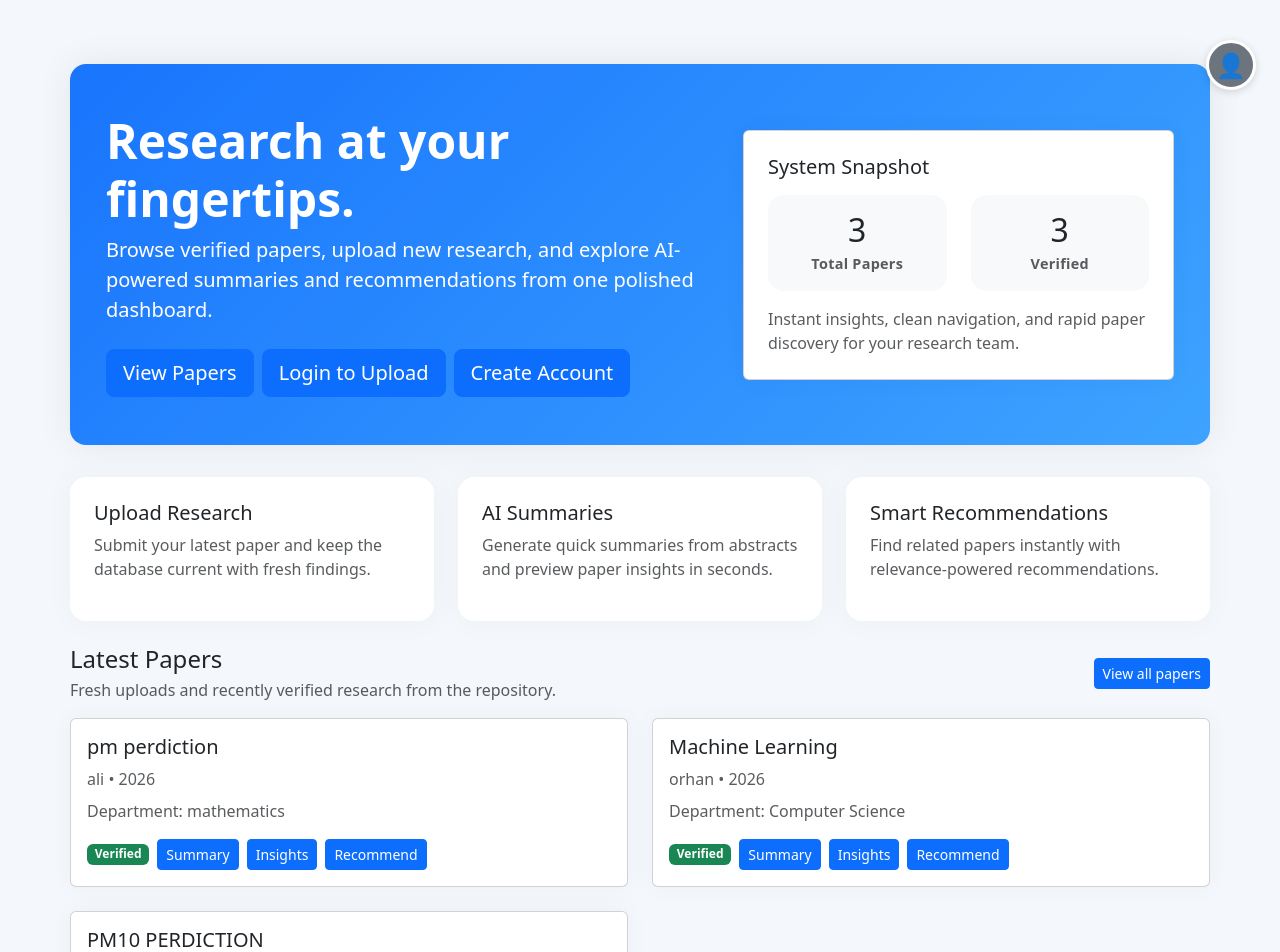
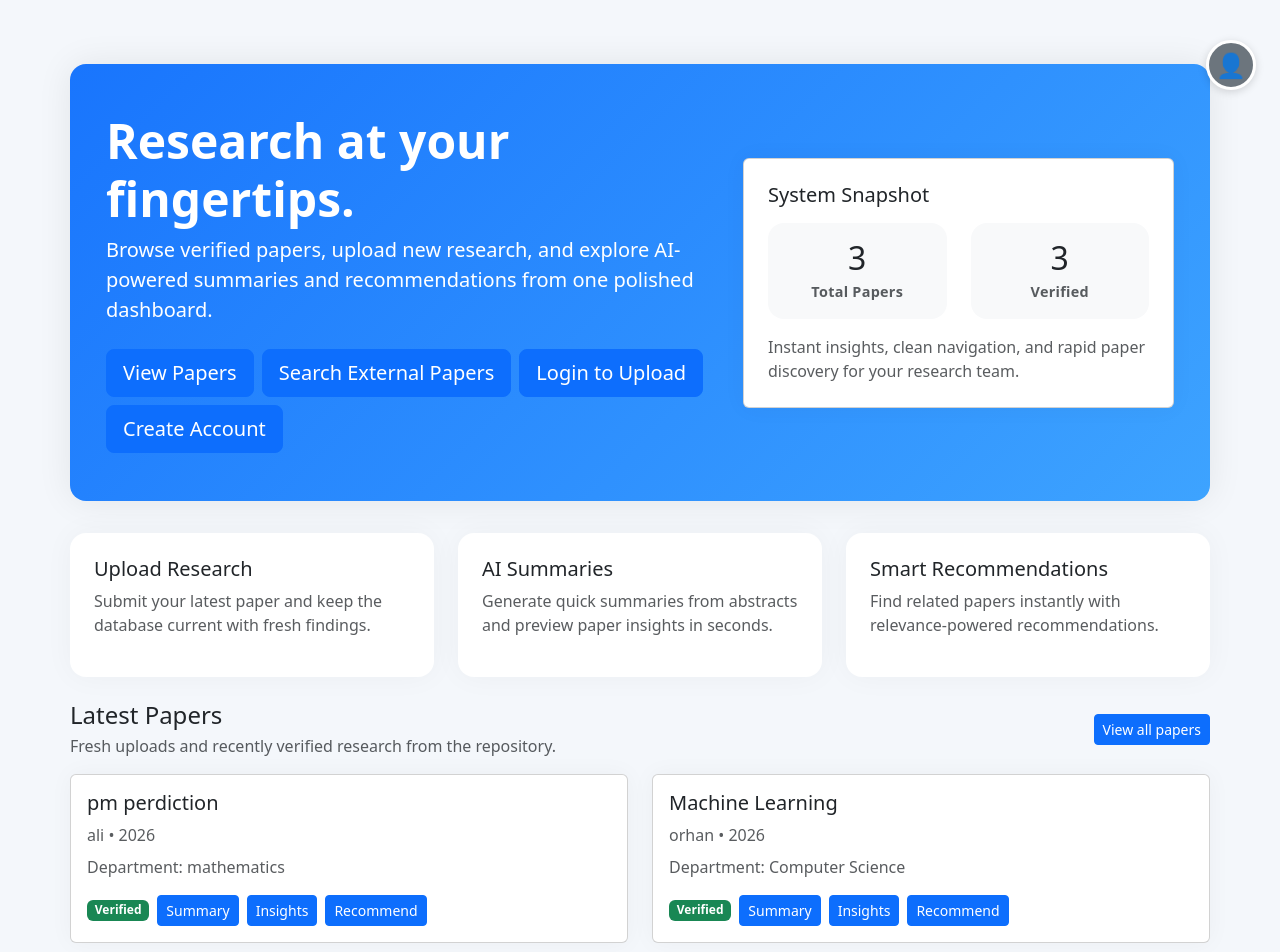
Before and after one commit to usman-infinity/Researcher_-Database_System, a Flask app: page / in a window 1280 px wide. Shown: the part 56-1008 px from the top of the page. Run offline with Flask 3, Linux system fonts and the light colour scheme.

Commit message:
Update README and external search author auto-search behavior

```diff
--- a/app/routes/papers.py
+++ b/app/routes/papers.py
@@ -151,6 +151,7 @@ def external_search():
     """Search OpenAlex and display results to import."""
     results = []
     query = None
+    auto_search = False
     if request.method == 'POST':
         query = request.form.get('query')
         if query:
@@ -167,4 +168,12 @@ def external_search():
         except Exception as e:
             flash(f'External search failed: {e}', 'danger')
 
-    return render_template('external_search.html', results=results, query=query)
+    elif current_user.is_authenticated:
+        query = current_user.name
+        auto_search = True
+        try:
+            results = search_openalex(query, num=10)
+        except Exception as e:
+            flash(f'External search failed: {e}', 'danger')
+
+    return render_template('external_search.html', results=results, query=query, auto_search=auto_search)
--- a/app/templates/external_search.html
+++ b/app/templates/external_search.html
@@ -4,6 +4,11 @@
 <div class="container py-4">
     <h2>Search External Papers (via OpenAlex)</h2>
     <p class="text-muted mb-3">Enter a paper title, DOI, or paste a direct URL to open the paper immediately.</p>
+    {% if auto_search and query %}
+    <div class="alert alert-info py-2">
+        Showing suggested papers for your account author name: <strong>{{ query }}</strong>
+    </div>
+    {% endif %}
     <form method="POST" class="mb-3">
         <div class="input-group">
             <input type="text" name="query" class="form-control" placeholder="Title, DOI, or paper URL" value="{{ query or '' }}" required>
--- a/app/templates/home.html
+++ b/app/templates/home.html
@@ -9,11 +9,12 @@
                 <p class="lead mb-4">Browse verified papers, upload new research, and explore AI-powered summaries and recommendations from one polished dashboard.</p>
                 <div class="d-flex flex-wrap gap-2">
                     <a href="{{ url_for('papers.list_papers') }}" class="btn btn-light btn-lg">View Papers</a>
+                    <a href="{{ url_for('papers.external_search') }}" class="btn btn-primary btn-lg">Search External Papers</a>
                     {% if current_user.is_authenticated %}
                     <a href="{{ url_for('papers.upload_paper') }}" class="btn btn-outline-light btn-lg">Upload Paper</a>
                     {% else %}
                     <a href="{{ url_for('auth.login') }}" class="btn btn-outline-light btn-lg">Login to Upload</a>
-                    <a href="{{ url_for('auth.register') }}" class="btn btn-primary btn-lg">Create Account</a>
+                    <a href="{{ url_for('auth.register') }}" class="btn btn-secondary btn-lg">Create Account</a>
                     {% endif %}
                 </div>
             </div>
```
Also changed, not shown: README.md.
